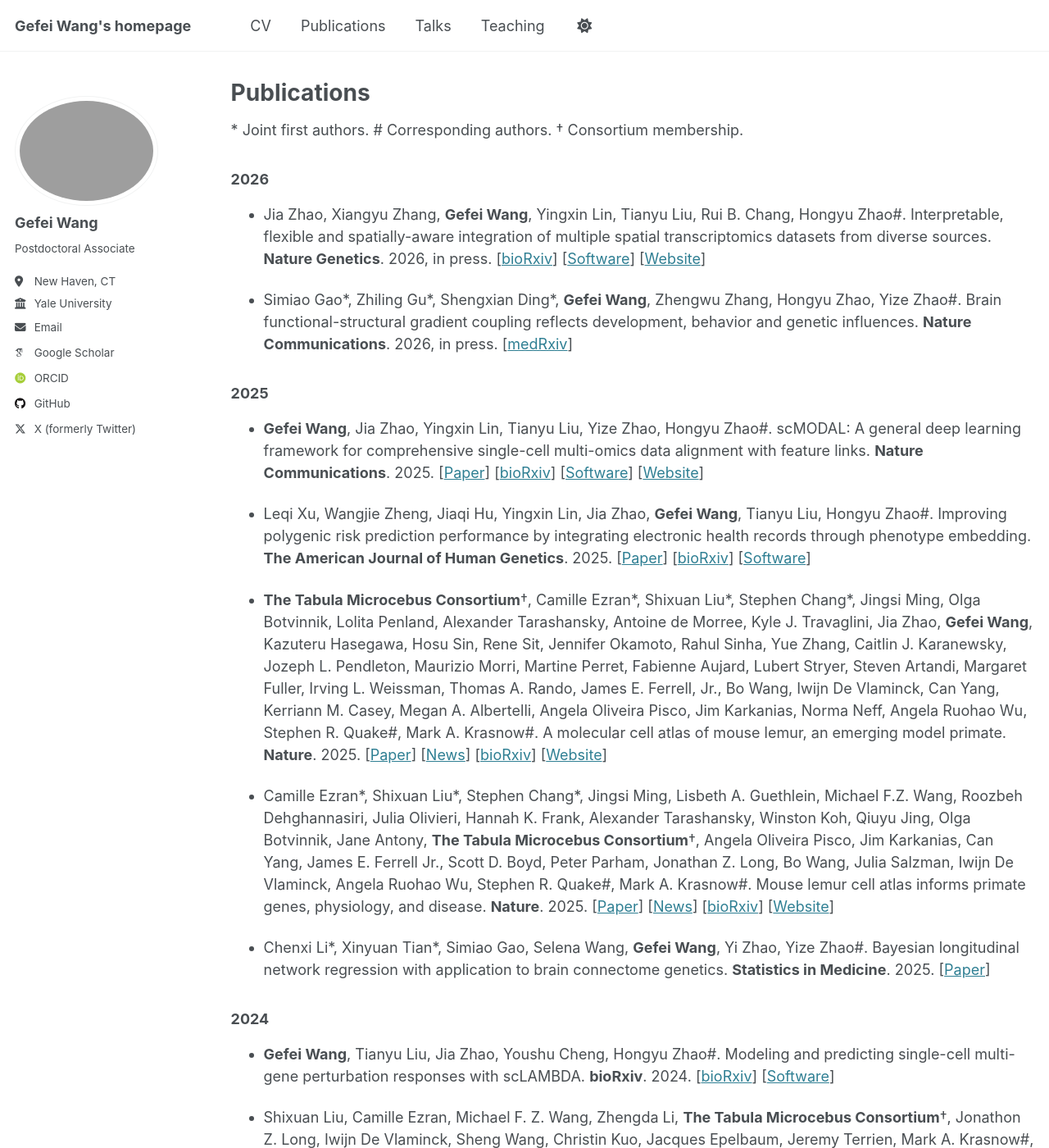
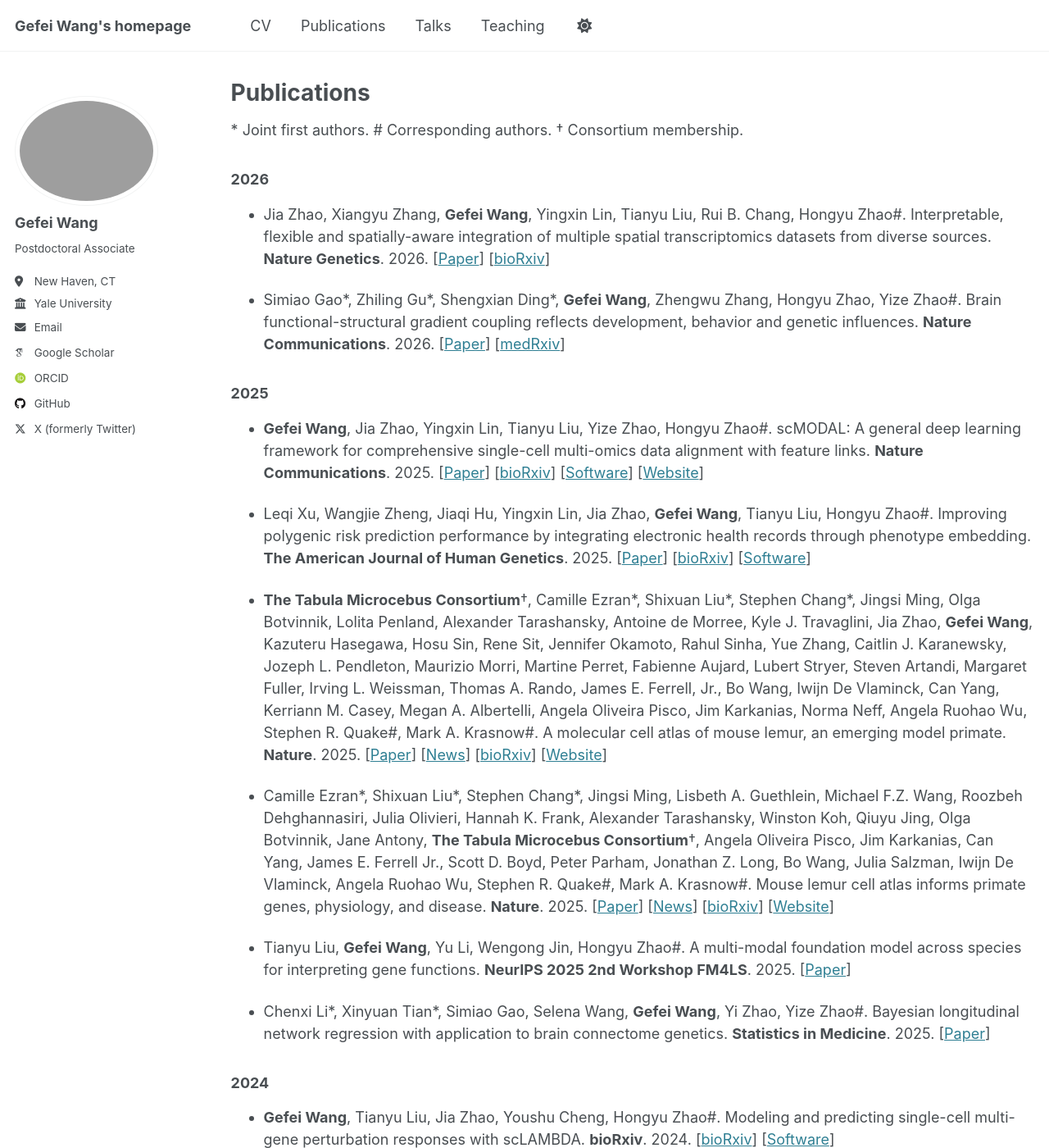
Before and after one commit to gefeiwang/gefeiwang.github.io, a Jekyll site: the page built from _pages/publications.md, in a window 1280 px wide and 1400 px high. Shown: the whole window at 82% size. Built offline with Jekyll 4.4.1, drawn with Linux system fonts in a browser that asks for light colours; some web fonts are replaced.

Commit message:
Add files via upload

```diff
--- a/_pages/publications.md
+++ b/_pages/publications.md
@@ -13,9 +13,9 @@ author_profile: true
 
 ### 2026
 
-- Jia Zhao, Xiangyu Zhang, **Gefei Wang**, Yingxin Lin, Tianyu Liu, Rui B. Chang, Hongyu Zhao#. Interpretable, flexible and spatially-aware integration of multiple spatial transcriptomics datasets from diverse sources. **Nature Genetics**. 2026, in press. \[[bioRxiv](https://doi.org/10.1101/2024.09.23.614539)\] \[[Software](https://github.com/jiazhao97/INSPIRE)\] \[[Website](https://inspire-tutorial.readthedocs.io/en/latest/)\]
+- Jia Zhao, Xiangyu Zhang, **Gefei Wang**, Yingxin Lin, Tianyu Liu, Rui B. Chang, Hongyu Zhao#. Interpretable, flexible and spatially-aware integration of multiple spatial transcriptomics datasets from diverse sources. **Nature Genetics**. 2026. \[[Paper](https://www.nature.com/articles/s41588-026-02579-x)\] \[[bioRxiv](https://doi.org/10.1101/2024.09.23.614539)\]
 
-- Simiao Gao\*, Zhiling Gu\*, Shengxian Ding\*, **Gefei Wang**, Zhengwu Zhang, Hongyu Zhao, Yize Zhao#. Brain functional-structural gradient coupling reflects development, behavior and genetic influences. **Nature Communications**. 2026, in press. \[[medRxiv](https://doi.org/10.1101/2025.09.16.25335918)\]
+- Simiao Gao\*, Zhiling Gu\*, Shengxian Ding\*, **Gefei Wang**, Zhengwu Zhang, Hongyu Zhao, Yize Zhao#. Brain functional-structural gradient coupling reflects development, behavior and genetic influences. **Nature Communications**. 2026. \[[Paper](https://www.nature.com/articles/s41467-026-71719-y)\] \[[medRxiv](https://doi.org/10.1101/2025.09.16.25335918)\]
 
 ### 2025
 
@@ -26,6 +26,8 @@ author_profile: true
 - **The Tabula Microcebus Consortium**†, Camille Ezran\*, Shixuan Liu\*, Stephen Chang\*, Jingsi Ming, Olga Botvinnik, Lolita Penland, Alexander Tarashansky, Antoine de Morree, Kyle J. Travaglini, Jia Zhao, **Gefei Wang**, Kazuteru Hasegawa, Hosu Sin, Rene Sit, Jennifer Okamoto, Rahul Sinha, Yue Zhang, Caitlin J. Karanewsky, Jozeph L. Pendleton, Maurizio Morri, Martine Perret, Fabienne Aujard, Lubert Stryer, Steven Artandi, Margaret Fuller, Irving L. Weissman, Thomas A. Rando, James E. Ferrell, Jr., Bo Wang, Iwijn De Vlaminck, Can Yang, Kerriann M. Casey, Megan A. Albertelli, Angela Oliveira Pisco, Jim Karkanias, Norma Neff, Angela Ruohao Wu, Stephen R. Quake#, Mark A. Krasnow#. A molecular cell atlas of mouse lemur, an emerging model primate. **Nature**. 2025. \[[Paper](https://www.nature.com/articles/s41586-025-09113-9)\] \[[News](https://www.nature.com/articles/d41586-025-01584-0)\] \[[bioRxiv](https://doi.org/10.1101/2021.12.12.469460)\] \[[Website](https://tabula-microcebus.ds.czbiohub.org/)\]
 
 - Camille Ezran\*, Shixuan Liu\*, Stephen Chang\*, Jingsi Ming, Lisbeth A. Guethlein, Michael F.Z. Wang, Roozbeh Dehghannasiri, Julia Olivieri, Hannah K. Frank, Alexander Tarashansky, Winston Koh, Qiuyu Jing, Olga Botvinnik, Jane Antony,  **The Tabula Microcebus Consortium**†, Angela Oliveira Pisco, Jim Karkanias, Can Yang, James E. Ferrell Jr., Scott D. Boyd, Peter Parham, Jonathan Z. Long, Bo Wang, Julia Salzman, Iwijn De Vlaminck, Angela Ruohao Wu, Stephen R. Quake#, Mark A. Krasnow#. Mouse lemur cell atlas informs primate genes, physiology, and disease. **Nature**. 2025. \[[Paper](https://www.nature.com/articles/s41586-025-09114-8)\] \[[News](https://www.nature.com/articles/d41586-025-01584-0)\] \[[bioRxiv](https://doi.org/10.1101/2022.08.06.503035)\] \[[Website](https://tabula-microcebus.ds.czbiohub.org/)\]
+
+- Tianyu Liu, **Gefei Wang**, Yu Li, Wengong Jin, Hongyu Zhao#. A multi-modal foundation model across species for interpreting gene functions. **NeurIPS 2025 2nd Workshop FM4LS**. 2025. \[[Paper](https://openreview.net/pdf?id=U1DWJKbNte)\]
 
 - Chenxi Li\*, Xinyuan Tian\*, Simiao Gao, Selena Wang, **Gefei Wang**, Yi Zhao, Yize Zhao#. Bayesian longitudinal network regression with application to brain connectome genetics. **Statistics in Medicine**. 2025. \[[Paper](https://doi.org/10.1002/sim.70069)\]
 
```
